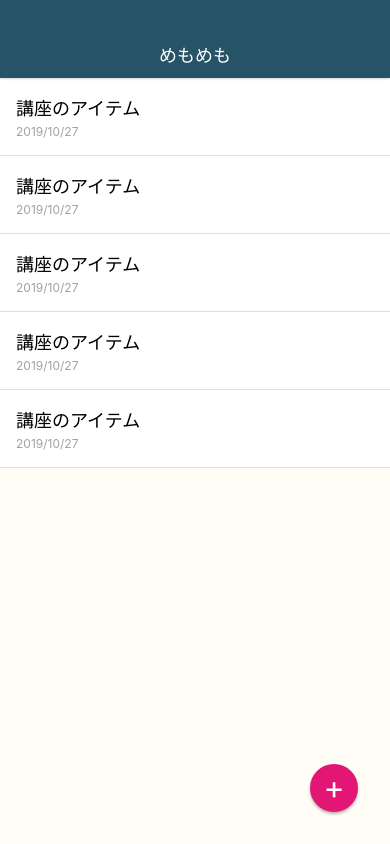
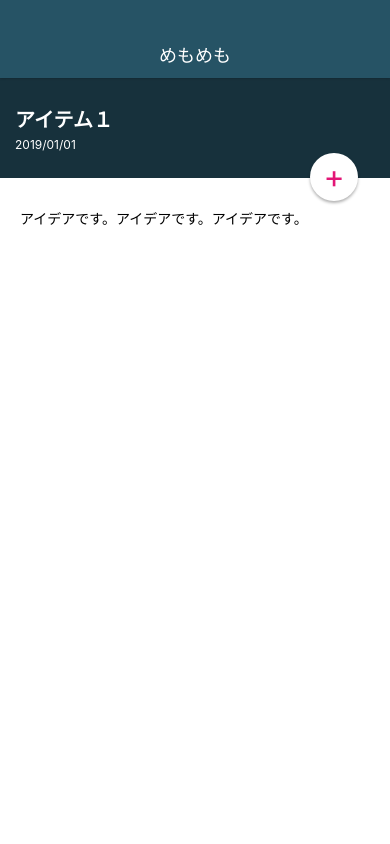
Before and after one commit to yamamoto345/MemoApp, a React Native app: screen / in a window 390 px wide. Built offline with nearby package versions, Linux system fonts and the light colour scheme.

Commit message:
Style MemoDetailScreen

```diff
--- a/App.js
+++ b/App.js
@@ -2,13 +2,13 @@
 import { StyleSheet, View } from 'react-native';
 
 import Appbar from './src/components/Appbar';
-import MemoListScreen from './src/screens/MemoListScreen';
+import MemoDetailScreen from './src/screens/MemoDetailScreen';
 
 export default function App() {
   return (
     <View style={styles.container}>
       <Appbar />
-      <MemoListScreen />
+      <MemoDetailScreen />
     </View>
   );
 }
--- a/src/elements/CircleButton.js
+++ b/src/elements/CircleButton.js
@@ -3,12 +3,28 @@
 
 class CircleButton extends React.Component {
   render() {
+    const { style, color } = this.props;
+
+    let bgColor = '#e31676';
+    let textColor = '#fff';
+
+    if (color === 'white') {
+      bgColor = '#fff';
+      textColor = '#e31676';
+    }
+
     return (
-    <View style={styles.CircleButton}>
-      <Text style={styles.CircleButtonTitle}>
-        {this.props.children}
-      </Text>
-    </View>
+      <View style={
+        [
+          styles.CircleButton,
+          style,
+          { backgroundColor: bgColor },
+        ]
+      }>
+        <Text style={[styles.CircleButtonTitle, { color: textColor }]}>
+          {this.props.children}
+        </Text>
+      </View>
     );
   }
 }
@@ -20,7 +36,6 @@
     right: 32,
     width: 48,
     height: 48,
-    backgroundColor: '#e31676',
     borderRadius: 24,
     justifyContent: 'center',
     alignItems: 'center',
@@ -29,7 +44,6 @@
     shadowRadius: 3,
   },
   CircleButtonTitle: {
-    color: '#fff',
     fontSize: 32,
     lineHeight: 32,
   },
--- /dev/null
+++ b/src/screens/MemoDetailScreen.js
@@ -0,0 +1,61 @@
+import React from 'react';
+import { StyleSheet, View, Text } from 'react-native';
+import CircleButton from '../elements/CircleButton';
+
+class MemoDetailScreen extends React.Component {
+  render() {
+    return (
+      <View style={styles.container}>
+        <View style={styles.memoHeader}>
+          <View>
+            <Text style={styles.memoHeaderTitle}>アイテム１</Text>
+            <Text style={styles.memoHeaderDate}>2019/01/01</Text>
+          </View>
+        </View>
+        <View style={styles.memoContent}>
+          <Text>
+            アイデアです。アイデアです。アイデアです。
+          </Text>
+        </View>
+
+        <CircleButton color="white" style={styles.editButton}>+</CircleButton>
+      </View>
+    );
+  }
+}
+
+const styles = StyleSheet.create({
+  container: {
+    flex: 1,
+    width: '100%',
+  },
+  memoHeader: {
+    height: 100,
+    padding: 15,
+    justifyContent: 'center',
+    backgroundColor: '#17313C',
+  },
+  memoHeaderTitle: {
+    fontSize: 20,
+    fontWeight: 'bold',
+    marginBottom: 4,
+    color: '#fff',
+  },
+  memoHeaderDate: {
+    fontSize: 12,
+    color: '#fff',
+  },
+  memoContent: {
+    flex: 1,
+    paddingTop: 30,
+    paddingLeft: 20,
+    paddingRight: 20,
+    paddingBottom: 20,
+    backgroundColor: '#fff',
+  },
+  editButton: {
+    top: 75,
+  },
+});
+
+export default MemoDetailScreen;
```
